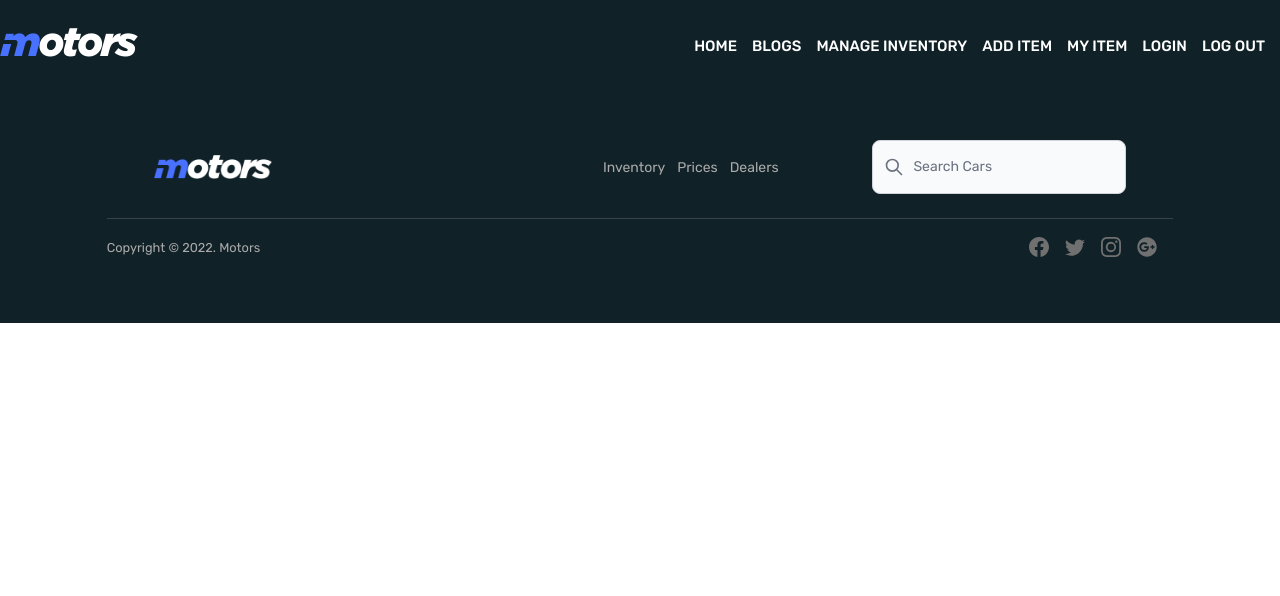
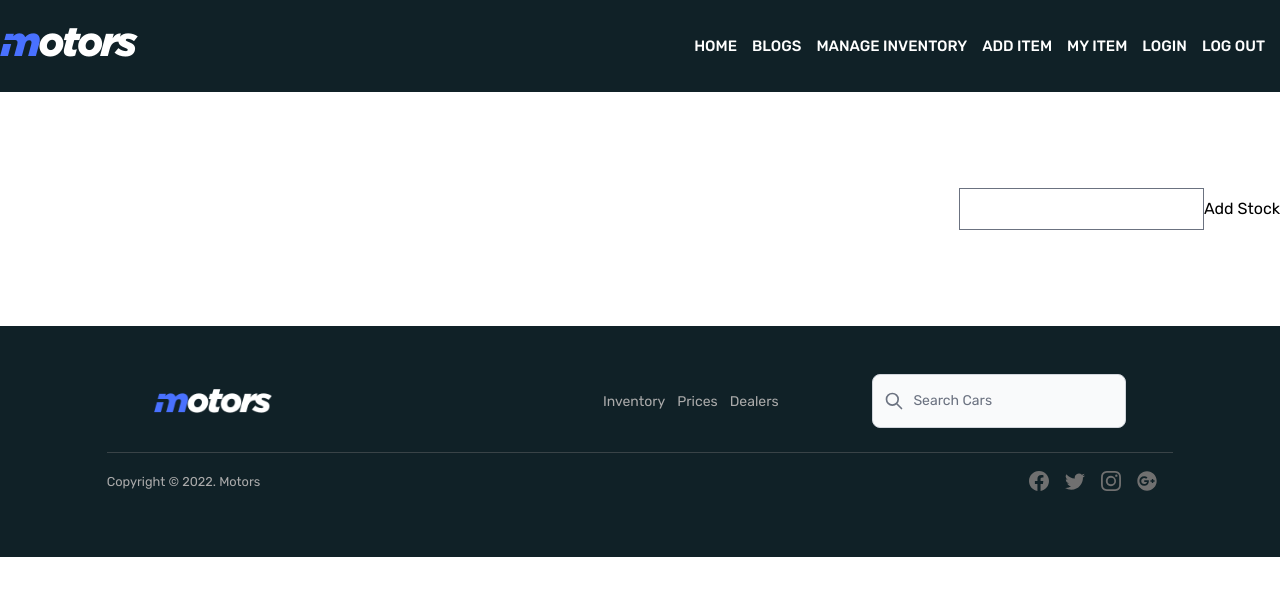
Before and after one commit to NishatFariza/motors-car-client, a React (Create React App) app: page /inventory/1 in a window 1280 px wide. Shown: the top 596 px of the page. Built offline with nearby package versions, Linux system fonts and the light colour scheme; no server answers.

Commit message:
add new quantity and update previous quantity

```diff
--- a/src/pages/Inventory/Inventory.jsx
+++ b/src/pages/Inventory/Inventory.jsx
@@ -5,11 +5,12 @@ import { useParams } from "react-router-dom";
 const Inventory = () => {
   const { id } = useParams();
   const [car, setCar] = useState({});
-  const { img, name, price, supplier, sold, description } = car;
+
+  const { img, name, price, supplier, sold, description, quantity } = car;
 
   useEffect(() => {
     const url = `http://localhost:5000/inventory/${id}`;
-    console.log(url);
+    // console.log(url);
     axios
       .get(url)
       .then(function (response) {
@@ -19,14 +20,47 @@ const Inventory = () => {
         console.log(error);
       });
   }, []);
+
+  const handleAddStock = (event) => {
+    event.preventDefault();
+    const newStock = parseInt(event.target.stock.value);
+    // console.log(stock);
+    const totalStock = parseInt(quantity) + newStock;
+    console.log(totalStock);
+    const updateCar = {
+      img: img,
+      name: name,
+      price: price,
+      supplier: supplier,
+      sold: sold,
+      description,
+      quantity: totalStock,
+      description: description,
+    };
+    setCar(updateCar);
+
+
+  };
+
   return (
-    <div className="">
+    <div className="container mx-auto py-24">
+      <div className="flex justify-between items-center">
+        <div>
           <img src={img} alt="" />
           <h2>{name}</h2>
           <p>{price}</p>
           <p>{sold}</p>
           <p>{supplier}</p>
           <p>{description}</p>
+          <p>{quantity}</p>
+        </div>
+        <div>
+          <form onSubmit={handleAddStock}>
+            <input type="number" name="stock" id="" />
+            <input type="submit" value="Add Stock" />
+          </form>
+        </div>
+      </div>
     </div>
   );
 };
```
Lines whose indentation alone changed are shown as unchanged.
